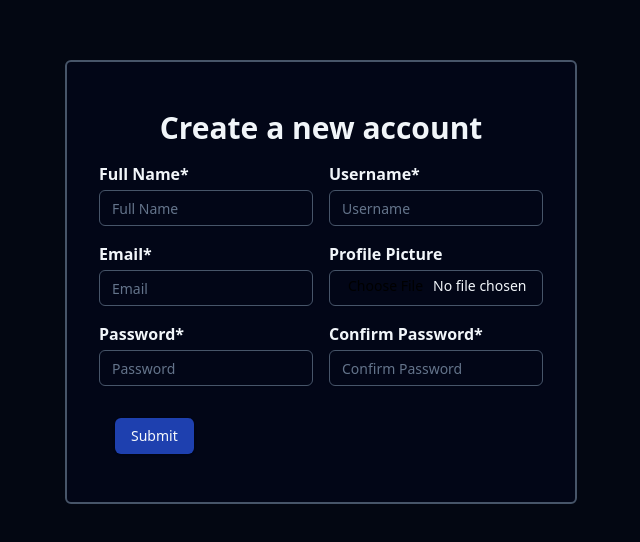
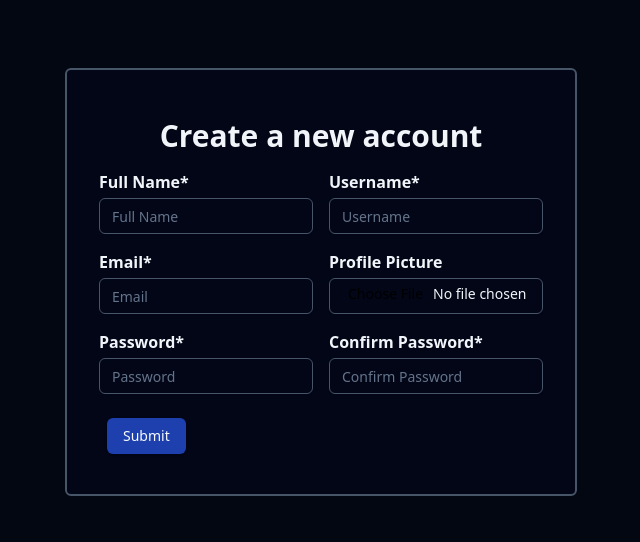
Before and after one commit to faizan-20/messaging-app, a React (Vite) app in the folder client/: page /register in a window 1280 px wide. Shown: the part 118-660 px from the top of the page, without its empty margins (319-959 px from the left). Built offline with nearby package versions, Linux system fonts and the light colour scheme; no server answers.

Commit message:
add spinners for login and signup

```diff
--- a/client/src/components/Login.tsx
+++ b/client/src/components/Login.tsx
@@ -5,12 +5,14 @@ import { Link, useNavigate } from "react-router-dom";
 import React, { useEffect, useState } from "react";
 import { useToast } from "./ui/use-toast";
 import { Label } from "@radix-ui/react-label";
+import Spinner from "./Spinner";
 
 export default function Login() {
   const [formData, setFormData] = useState({
     username: "",
     password: "",
   });
+  const [isLoading, setIsLoading] = useState(false);
 
   const { username, password } = formData;
   const navigate = useNavigate();
@@ -23,6 +25,7 @@ export default function Login() {
 
   const handleSubmit = async (e: React.FormEvent<HTMLFormElement>) => {
     e.preventDefault();
+    setIsLoading(true);
 
     try {
       const { data } = await axios.post("/users/login", {
@@ -42,18 +45,23 @@ export default function Login() {
         });
       } else console.error(error);
     }
+    setIsLoading(false);
   };
 
   useEffect(() => {
-    const checkUser = async () => {
-      try {
-        await axios.get("/users");
-        navigate("/home");
-      } catch (error) {
-        console.error(error);
-      }
-    };
-    checkUser();
+    // const checkUser = async () => {
+    //   try {
+    //     await axios.get("/users");
+    //     navigate("/home");
+    //   } catch (error) {
+    //     console.error(error);
+    //   }
+    // };
+    // checkUser();
+    const token = localStorage.getItem("accessToken");
+    if (token) {
+      navigate("/home");
+    }
   }, [navigate]);
 
   return (
@@ -89,7 +97,9 @@ export default function Login() {
               />
             </div>
             <div className="flex justify-between items-center">
-              <Button className="m-2">Submit</Button>
+              <Button className="m-2">
+                {isLoading ? <Spinner /> : <div>Submit</div>}
+              </Button>
               <Link className="text-indigo-900" to="/register">
                 Register?
               </Link>
--- a/client/src/components/Register.tsx
+++ b/client/src/components/Register.tsx
@@ -5,6 +5,7 @@ import axios, { isAxiosError } from "axios";
 import { useToast } from "./ui/use-toast";
 import { useNavigate } from "react-router-dom";
 import { Label } from "@radix-ui/react-label";
+import Spinner from "./Spinner";
 
 export default function Register() {
   const [formData, setFormData] = useState({
@@ -15,6 +16,7 @@ export default function Register() {
     confPassword: "",
   });
   const [avatar, setAvatar] = useState<File | undefined>();
+  const [isLoading, setIsLoading] = useState(false);
 
   const { fullName, username, email, password, confPassword } = formData;
 
@@ -28,12 +30,14 @@ export default function Register() {
 
   const submitHandler = async (e: React.FormEvent) => {
     e.preventDefault();
+    setIsLoading(true);
 
     if (!fullName || !username || !email || !password) {
       toast({
         variant: "destructive",
         title: "All fields are required",
       });
+      setIsLoading(false);
       return;
     }
 
@@ -42,6 +46,7 @@ export default function Register() {
         variant: "destructive",
         title: "Passwords don't match.",
       });
+      setIsLoading(false);
       return;
     }
 
@@ -74,6 +79,7 @@ export default function Register() {
         });
       } else console.error(error);
     }
+    setIsLoading(false);
   };
 
   useEffect(() => {
@@ -169,7 +175,9 @@ export default function Register() {
               </div>
             </div>
             <div>
-              <Button className="m-4">Submit</Button>
+              <Button className="m-2">
+                {isLoading ? <Spinner /> : <div>Submit</div>}
+              </Button>
             </div>
           </form>
         </div>
```
